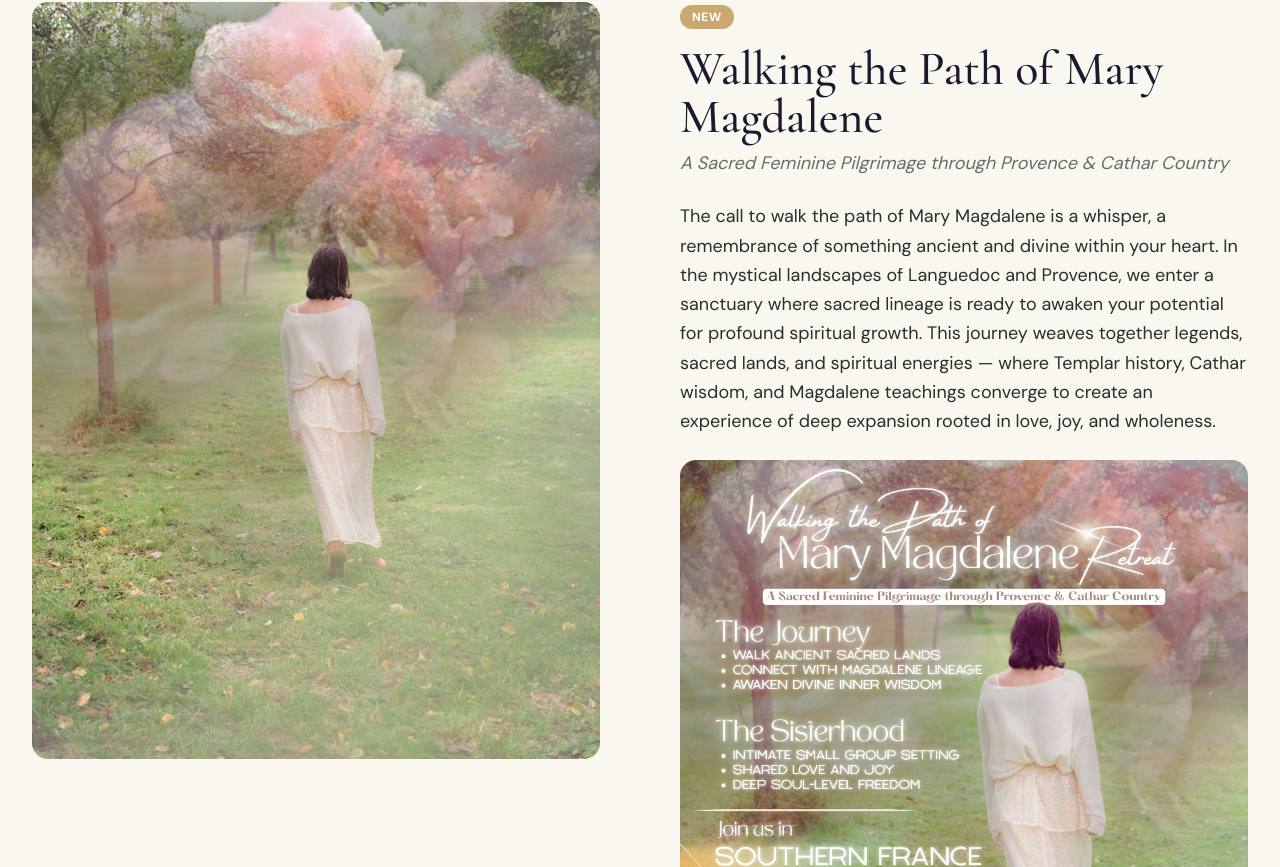
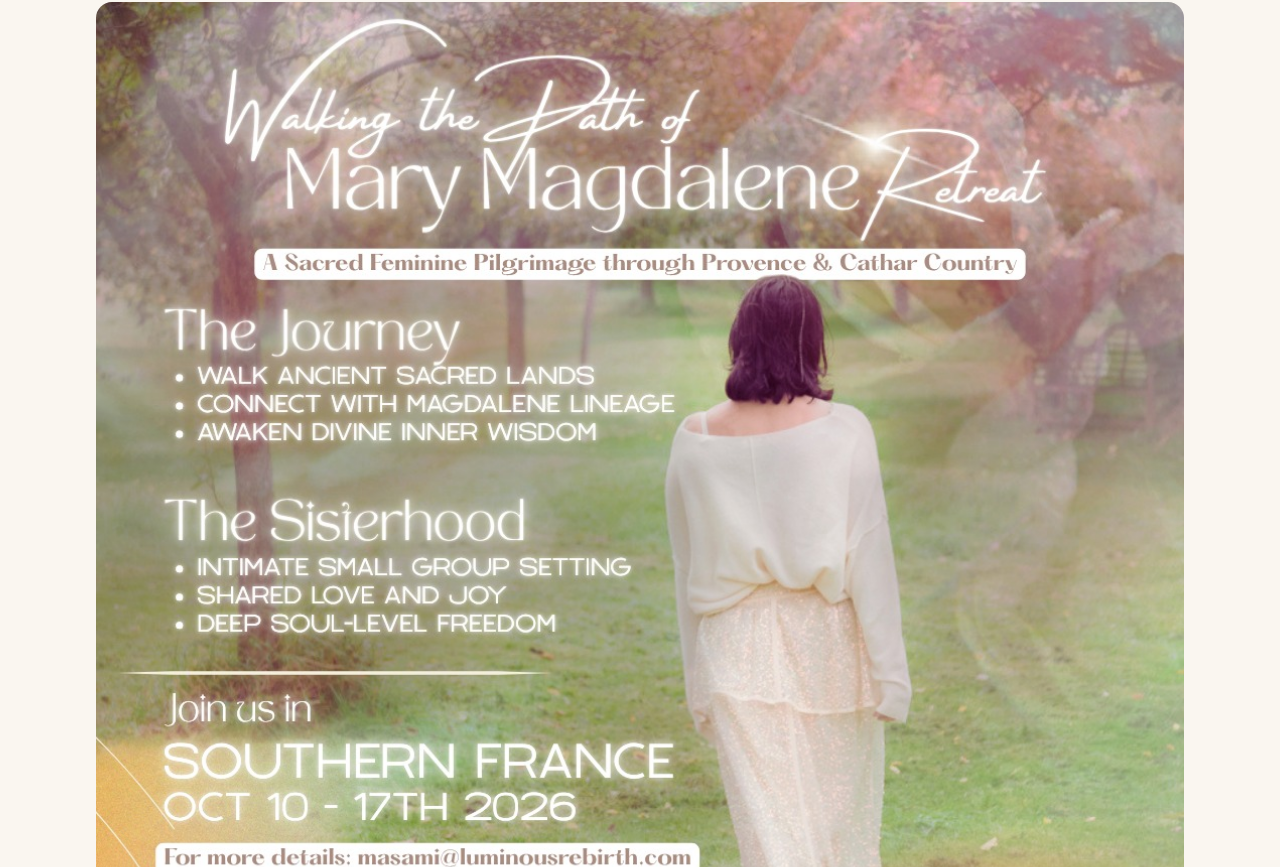
Before and after one commit to pentagonalcycles/masami, a Next.js app: page /retreats in a window 1280 px wide. Shown: the part 2573-3440 px from the top of the page. Built offline with nearby package versions, Linux system fonts and the light colour scheme.

Commit message:
fix: use only flyer image on retreats page, remove left column photo

```diff
--- a/src/app/retreats/page.tsx
+++ b/src/app/retreats/page.tsx
@@ -165,20 +165,21 @@ export default function RetreatsPage() {
           id={retreat.slug}
           className="section-padding"
         >
-          <div className="container-wide">
-            <div className="grid grid-cols-1 lg:grid-cols-2 gap-12 lg:gap-20 items-start">
-              <FadeIn direction="left">
-                <div className="relative aspect-[3/4] rounded-2xl overflow-hidden">
+          <div className="container-narrow">
+            <FadeIn>
+              {retreat.flyerImage && (
+                <div className="relative aspect-square rounded-2xl overflow-hidden mb-10">
                   <Image
-                    src={retreat.image}
+                    src={retreat.flyerImage}
                     alt={retreat.title}
                     fill
                     className="object-cover"
-                    sizes="(max-width: 1024px) 100vw, 50vw"
+                    sizes="(max-width: 1152px) 100vw, 1152px"
                   />
                 </div>
+              )}
             </FadeIn>
-              <FadeIn direction="right" delay={0.1}>
+            <FadeIn delay={0.1}>
               <div>
                 {retreat.badge && (
                   <span className="inline-block bg-gold text-white text-xs font-bold tracking-wider uppercase px-3 py-1 rounded-full mb-4">
@@ -191,22 +192,9 @@ export default function RetreatsPage() {
                 <p className="text-text-light text-body italic mb-6">
                   {retreat.subtitle}
                 </p>
-                  <p className="text-text text-body mb-6">
+                <p className="text-text text-body mb-10">
                   {retreat.fullDescription}
                 </p>
-
-                  {/* Flyer */}
-                  {retreat.flyerImage && (
-                    <div className="relative aspect-square rounded-2xl overflow-hidden mb-8">
-                      <Image
-                        src={retreat.flyerImage}
-                        alt={`${retreat.title} flyer`}
-                        fill
-                        className="object-cover"
-                        sizes="(max-width: 1024px) 100vw, 50vw"
-                      />
-                    </div>
-                  )}
 
                   {/* Trip Details */}
                   <div className="bg-cream rounded-xl p-6 mb-8">
@@ -306,7 +294,6 @@ export default function RetreatsPage() {
                 </div>
               </FadeIn>
           </div>
-          </div>
         </section>
       ))}
 
```
Lines whose indentation alone changed are shown as unchanged.
